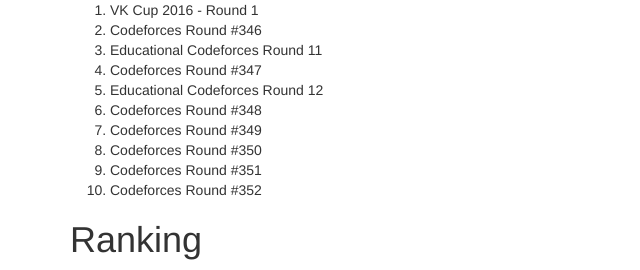
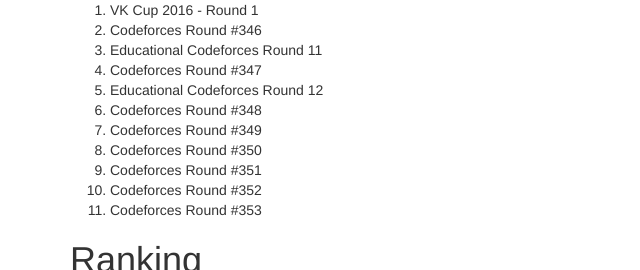
Before and after one commit to infoclock/OlympicTracker, a Django app: page /ranking in a window 1280 px wide. Shown: the part 151-421 px from the top of the page, without its empty margins (0-640 px from the left). Run offline with Django 3.2, Linux system fonts and the light colour scheme; some libraries are stand-ins or nearby versions.

Commit message:
Update list of contests

```diff
--- a/allauthdemo/templates/bases/ranking-list.html
+++ b/allauthdemo/templates/bases/ranking-list.html
@@ -21,6 +21,7 @@
     <li>Codeforces Round #350</li>
     <li>Codeforces Round #351</li>
     <li>Codeforces Round #352</li>
+    <li>Codeforces Round #353</li>
   </ol>
   <h1>Ranking</h1>
    <div class="table-responsive">
```
